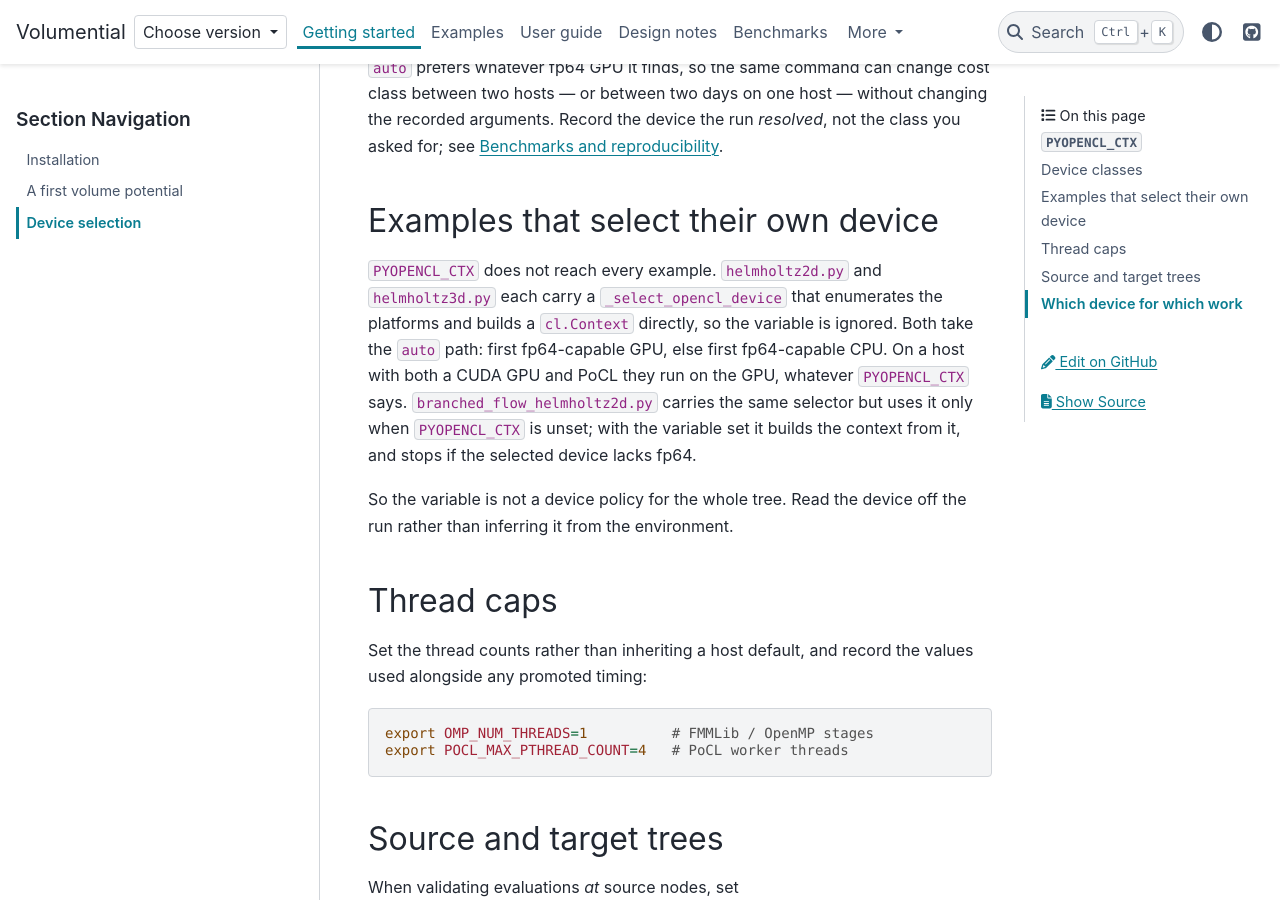
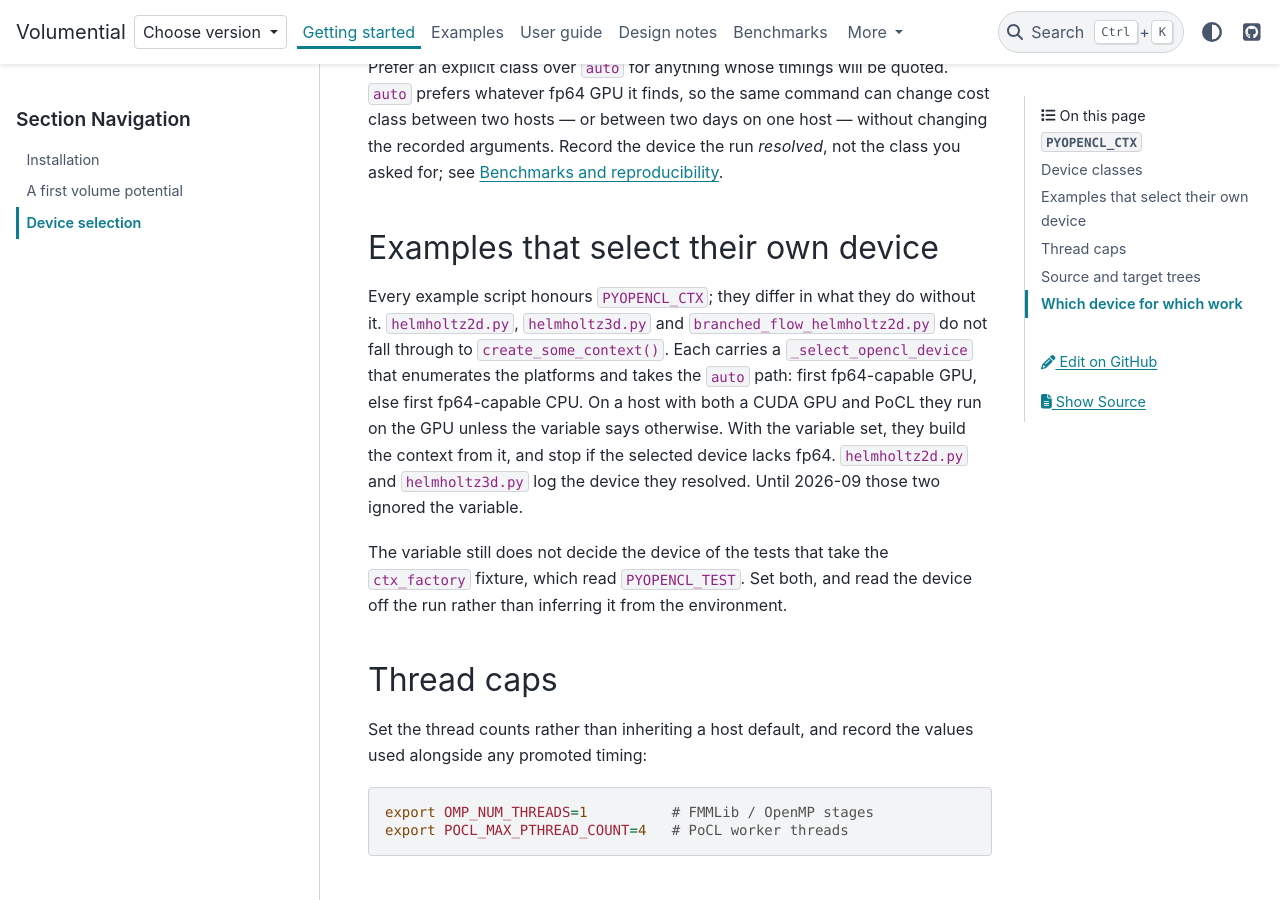
Before and after one commit to xywei/volumential, a Sphinx documentation site: the page built from doc/source/getting-started/device-selection.md, in a window 1280 px wide and 900 px high, scrolled down 1749 px. Built offline with Sphinx 7.4.7 and the PyData theme 0.15.4, drawn with Linux system fonts in a browser that asks for light colours; some of the changed text lies outside the part shown.

Commit message:
docs: say that every example and self-built test context honors PYOPENCL_CTX
The device-selection page said helmholtz2d.py and helmholtz3d.py ignore the
variable, and the examples index listed them as picking their own device.
The testing and device-selection pages now list the manufactured batched
checks and the batched FMMLib stage tests among the tests whose device
PYOPENCL_CTX decides, and say the manufactured checks run in the default
suite.

```diff
--- a/doc/source/getting-started/device-selection.md
+++ b/doc/source/getting-started/device-selection.md
@@ -25,8 +25,9 @@ reproducible run wants: one blocks on a prompt, the other silently records a
 device nobody chose. Set it even when the host has exactly one platform today.
 
 The tests that build their own context rather than take the fixtures — the
-volume FMM regressions, the full-accuracy sweeps and the shared near-field
-table builds — read `PYOPENCL_CTX`, not `PYOPENCL_TEST`, and run on exactly the
+volume FMM regressions, the full-accuracy sweeps, the manufactured batched
+Duffy checks, the batched FMMLib stage tests and the shared near-field table
+builds — read `PYOPENCL_CTX`, not `PYOPENCL_TEST`, and run on exactly the
 device it selects. Without it the fp64 ones prefer an fp64 GPU and fall back
 to an fp64 CPU; see {doc}`../development/testing`.
 
@@ -70,17 +71,19 @@ asked for; see {doc}`../benchmarks/index`.
 
 ## Examples that select their own device
 
-`PYOPENCL_CTX` does not reach every example. `helmholtz2d.py` and
-`helmholtz3d.py` each carry a `_select_opencl_device` that enumerates the
-platforms and builds a `cl.Context` directly, so the variable is ignored. Both
-take the `auto` path: first fp64-capable GPU, else first fp64-capable CPU. On a
-host with both a CUDA GPU and PoCL they run on the GPU, whatever `PYOPENCL_CTX`
-says. `branched_flow_helmholtz2d.py` carries the same selector but uses it only
-when `PYOPENCL_CTX` is unset; with the variable set it builds the context from
-it, and stops if the selected device lacks fp64.
+Every example script honours `PYOPENCL_CTX`; they differ in what they do
+without it. `helmholtz2d.py`, `helmholtz3d.py` and
+`branched_flow_helmholtz2d.py` do not fall through to `create_some_context()`.
+Each carries a `_select_opencl_device` that enumerates the platforms and takes
+the `auto` path: first fp64-capable GPU, else first fp64-capable CPU. On a host
+with both a CUDA GPU and PoCL they run on the GPU unless the variable says
+otherwise. With the variable set, they build the context from it, and stop if
+the selected device lacks fp64. `helmholtz2d.py` and `helmholtz3d.py` log the
+device they resolved. Until 2026-09 those two ignored the variable.
 
-So the variable is not a device policy for the whole tree. Read the device off
-the run rather than inferring it from the environment.
+The variable still does not decide the device of the tests that take the
+`ctx_factory` fixture, which read `PYOPENCL_TEST`. Set both, and read the
+device off the run rather than inferring it from the environment.
 
 ## Thread caps
 
```
Also changed, not shown: doc/source/development/testing.md (+9 -3 lines), doc/source/examples/index.md (+9 -8 lines).
